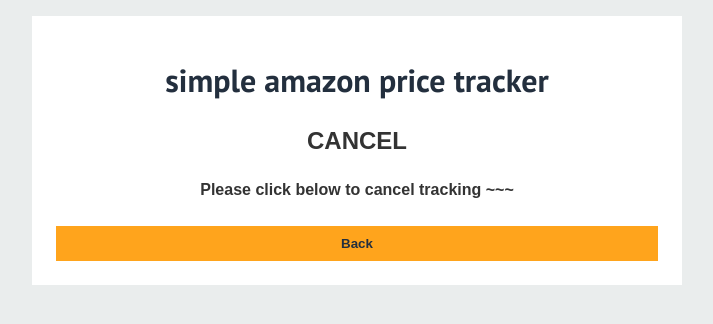
After one commit to adam0tokyo/amazon-price-tracking, a Flask app: page /cancel in a window 1280 px wide. The commit adds this page. Shown: the top 324 px of the page, without its empty margins (283-996 px from the left). Run offline with Flask 2, Linux system fonts and the light colour scheme.

Commit message:
feat:add cancel, confirm pages, favicon, clean app.py

```diff
--- a/app.py
+++ b/app.py
@@ -1,21 +1,11 @@
-# from email import message
+from dotenv import load_dotenv, find_dotenv
 from flask import Flask, render_template, request
 from flask_sqlalchemy import SQLAlchemy
+from send_mail import *
+from datetime import datetime
 import re
 import os
-from dotenv import load_dotenv, find_dotenv
-from datetime import datetime
-from send_mail import send_mail
 
-# import random
-
-# from sqlalchemy import select
-# from sqlalchemy.orm import Session
-
-# session = Session(engine, future=True)
-
-
-#  FFFFFFF
 load_dotenv(find_dotenv())
 
 app = Flask(__name__)
@@ -26,20 +16,7 @@
 
 @app.route("/")
 def index():
-    # all_scrapes = db.Query.all()
-    # print("TESTER", all_scrapes)
-
-    # session.query(Scrapes)
-    # for scrape in Scrapes:
-    # print(scrape.user_email)
-    # all_scrapes = Scrapes.query.all()
-    # filtered_scrapes = Scrapes.query.filter_by(id="3").first()
-    # # for item in filtered_scrapes:
-    # #     print(item)
-    # # print(all_scrapes, filtered_scrapes.id, filtered_scrapes.user_email)
-    # for scrape in all_scrapes:
-    #     print(scrape.id, scrape.user_email)
-    return render_template("index.html")
+    return render_template("/index.html")
 
 
 @app.route("/submit", methods=["POST"])
@@ -70,22 +47,26 @@
                 prevUserEmail=userEmail,
             )
         print(productURL, targetPrice, userEmail)
-        # TODO add filter conditional for same email/prodcut/tPrice ?
         data = Scrapes(userEmail, targetPrice, productURL)
         db.session.add(data)
         db.session.commit()
-        # send_mail(productURL, targetPrice, userEmail)
+        ## TODO SEND CONFIRMATION EMAIL /W CANCEL LINK, product url, target price
+        # send_confirmation_mail(productURL, targetPrice, userEmail)
         return render_template("/received.html")
 
 
-# @app.route("/track")
-# def track():
-#     all_scrapes = db.session.query.all()
-#     print(all_scrapes)
-# return render_template("index.html")
-# @app.route("/track")
-# def show_all():
-#     return render_template("show_all.html", list=Scrapes.query.all())
+@app.route("/confirm")
+def confirm():
+    # TODO set up confirmation page to switch active search/email confirmation on
+    # figure out routing solution
+    return render_template("/confirm.html")
+
+
+@app.route("/cancel")
+def cancel():
+    # TODO set up confirmation page to switch active search/email confirmation on
+    # figure out routing solution
+    return render_template("/cancel.html")
 
 
 db = SQLAlchemy(app)
--- /dev/null
+++ b/templates/cancel.html
@@ -0,0 +1,30 @@
+<!DOCTYPE html>
+<html lang="en">
+    <head>
+        <meta charset="UTF-8" />
+        <meta name="viewport" content="width=device-width, initial-scale=1.0" />
+        <meta http-equiv="X-UA-Compatible" content="ie=edge" />
+        <link rel="stylesheet" href="../static/style.css" />
+        <title>Simple Price Tracker</title>
+    </head>
+    <body>
+        <div class="container">
+            <h1>
+                <span class="line">simple amazon</span>
+                <span class="line">price tracker</span>
+            </h1>
+            <h2 style="text-align: center; margin: 1rem">CANCEL</span></h2>
+            <h4 style="text-align: center">
+                <span class="line">Please click below to cancel tracking</span>
+                <span class="line">~~~</span>
+            </h4>
+            <input
+                type="submit"
+                value="Back"
+                class="btn"
+                onclick="javascript:window.history.back();"
+                style="background: #ffa41c"
+            />
+        </div>
+    </body>
+</html>
--- a/templates/index.html
+++ b/templates/index.html
@@ -6,6 +6,7 @@
         <meta http-equiv="X-UA-Compatible" content="ie=edge" />
         <link rel="stylesheet" href="../static/style.css" />
         <title>Simple Price Tracking</title>
+        <link rel="shortcut icon" href="{{ url_for('static', filename='favicon.ico') }}">
     </head>
     <body>
         <div class="container">
```
Also changed, not shown: templates/confirm.html (added, +24 -0 lines), templates/show_all.html (deleted, +0 -52 lines), static/favicon.ico (added), templates/confirmed.html (deleted).
